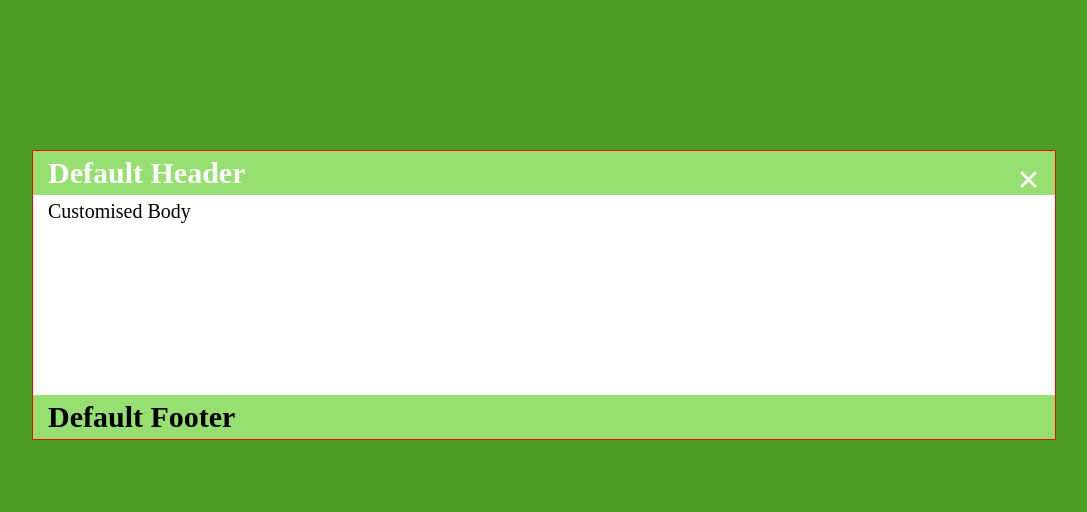
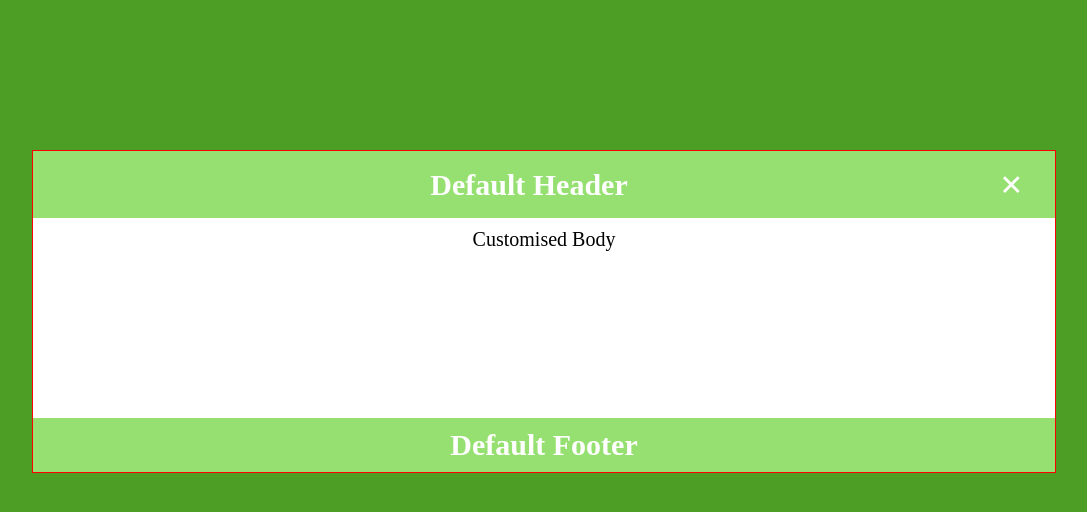
Before and after one commit to Khvede93/modal-popup, a React (Vite) app: page / in a window 1280 px wide. Both pictures are taken after a click on the button "Open Popup". Shown: the top 512 px of the page, without its empty margins (96-1183 px from the left). Built offline with nearby package versions, Linux system fonts and the light colour scheme.

Commit message:
Modal Popup component is done

```diff
--- a/src/components/modal-popup/ModalPopup.css
+++ b/src/components/modal-popup/ModalPopup.css
@@ -24,27 +24,32 @@
   margin: auto;
   border: 1px solid red;
   width: 80%;
+  color: white;
+  text-align: center;
 }
 
 .header {
-  padding: 0.5rem 1.5rem;
+  padding: 1rem 2.5rem;
   background-color: #96e071;
-  color: #fff;
+  display: grid;
+  grid-template-columns: 1fr 3rem;
+  align-items: center;
 }
 
 .close-popup-icon {
   cursor: pointer;
   font-size: 4rem;
-  float: right;
   font-weight: bold;
+  width: min-content;
 }
 
 .body {
-  padding: 0.5rem 1.5rem;
+  padding: 1rem 2.5rem;
   height: 20rem;
+  color: #000;
 }
 
 .footer {
-  padding: 0.5rem 1.5rem;
+  padding: 1rem 2.5rem;
   background-color: #96e071;
 }
--- a/src/components/modal-popup/Popup.jsx
+++ b/src/components/modal-popup/Popup.jsx
@@ -5,10 +5,10 @@ export const Popup = ({ id, header, body, footer, handleHide }) => {
     <div id={id || 'Popup'} className='popup-container'>
       <div className='content'>
         <div className='header'>
+          <h2>{header ? header : 'Default Header'}</h2>
           <span className='close-popup-icon' onClick={handleHide}>
             &times;
           </span>
-          <h2>{header ? header : 'Default Header'}</h2>
         </div>
         <div className='body'>
           {body ? body : <div>Default Body Content</div>}
```
